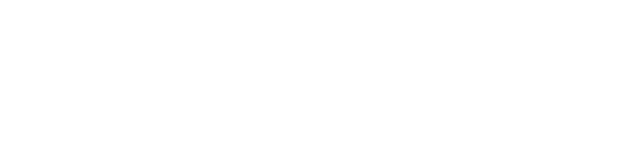
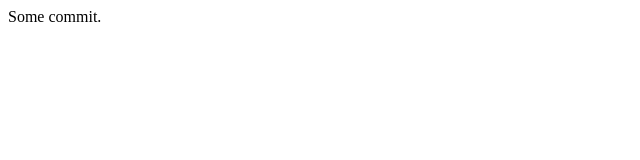
Before and after one commit to andrew-kolomiets/HTML-CSS-JS, a plain HTML site: page index.html in a window 1280 px wide. Shown: the whole page, without its empty margins (0-640 px from the left). Drawn offline with Linux system fonts and the light colour scheme.

Commit message:
Some commite.

```diff
--- a/index.html
+++ b/index.html
@@ -6,6 +6,6 @@
     <title>Document</title>
 </head>
 <body>
-
+    Some commit.
 </body>
 </html>
```
